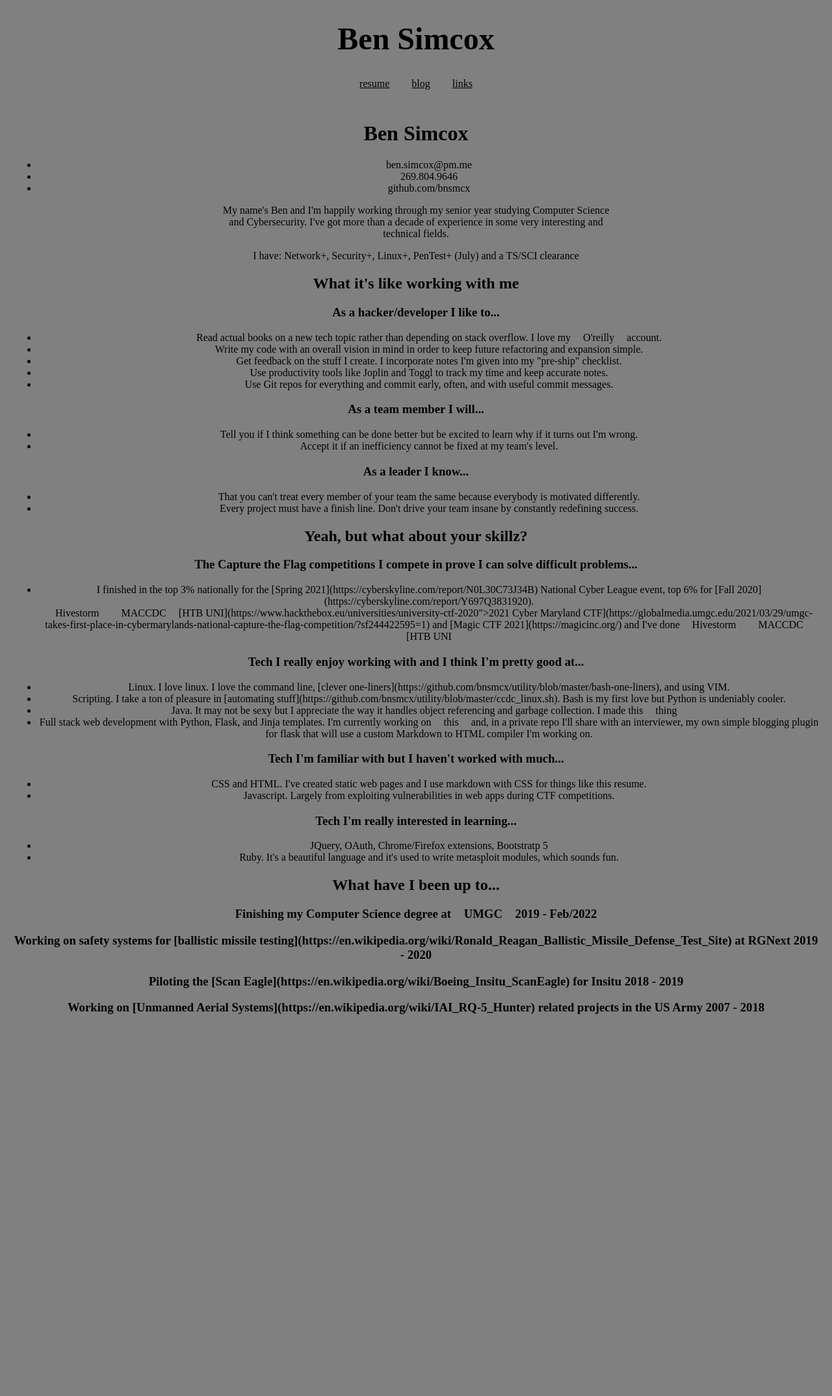
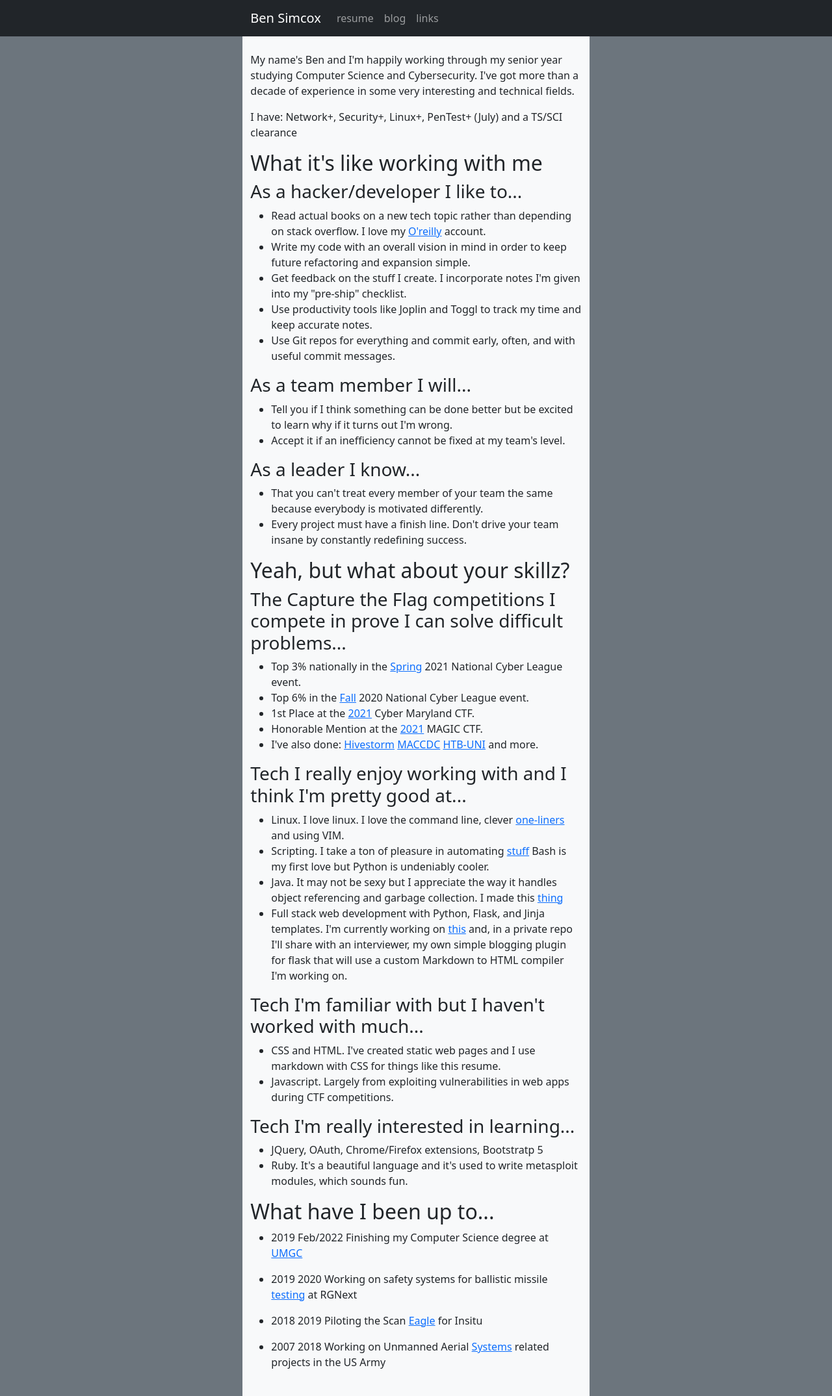
Before and after one commit to bnsmcx/bnsmcx.com, a Flask app: page /resume in a window 1280 px wide. Shown: the whole page at 65% size. Before the commit the page ends 1561 px from the top, so only its background shows below. Run offline with Flask 2, Linux system fonts and the light colour scheme.

Commit message:
updated css

```diff
--- a/app.py
+++ b/app.py
@@ -28,10 +28,10 @@
     for post_date in blog_posts:
         post_markdown_file = get_content_path(blog_dir + post_date + "/")
         preview = m2h.Compiler(post_markdown_file).get_preview()
-        # The first line of 'content' makes the entire content division a link to the post
-        content += "<a style=\"display:block\" href=\"/blog/" + post_date + "\"><div>\n" + \
-                   post_date + \
+        content += "<a class=\"text-center text-decoration-none text-dark\" href=\"/blog/" + post_date + \
+                   "\"><div class=\"bg-body shadow-lg p-4 mb-5 rounded mask\">\n" + \
                    preview + \
+                   "<h4>" + post_date + "</h4>" + \
                    "</div></a>\n"
     return render_template('base.html', links=map_links(), content=content)
 
@@ -81,4 +81,4 @@
 
 
 if __name__ == '__main__':
-    app.run()
+    app.run(debug=True)
--- a/md_to_html.py
+++ b/md_to_html.py
@@ -61,7 +61,7 @@
     """parse and return a link"""
     text = re.search(r"\[(.+)\]", token).group(1)
     url = re.search(r"\((.+)\)", token).group(1)
-    return "<a href\"" + url + "\">" + text + "</a>"
+    return "<a href=\"" + url + "\">" + text + "</a>"
 
 
 def _parse_image(token: str) -> str:
@@ -76,8 +76,9 @@
     punctuation = ""
     if re.search(r"!\[(.+)\]\((.+)\)", token):
         return _parse_image(token)
-    if re.search(r"\[(.+)\]\((.+)\)", token):
+    if re.search(r"\[((.+)(\s*)(.*))\]\((.+)\)", token):
         return _parse_link(token)
+    # This line handles punctuation adjacent to significant asterix
     if re.match("[^a-zA-Z0-9_\\*`]", token[-1]):
         punctuation = token[-1]
         token = token[:-1]
--- a/static/content/resume/resume.md
+++ b/static/content/resume/resume.md
@@ -1,12 +1,3 @@
-<!-- The (first) h1 will be used as the <title> of the HTML page -->
-# Ben Simcox
-
-<!-- The unordered list immediately after the h1 will be formatted on a single
-line. It is intended to be used for contact details -->
-- ben.simcox@pm.me
-- 269.804.9646
-- [github.com/bnsmcx](https://github.com/bnsmcx)
-
 <!-- The paragraph after the h1 and ul and before the first h2 is optional. It
 is intended to be used for a short summary. -->
 My name's Ben and I'm happily working through my senior year studying Computer Science and Cybersecurity.  I've got more than a decade of experience in some very interesting and technical fields.
@@ -33,12 +24,15 @@
 
 ## Yeah, but what about your skillz?
 ### The Capture the Flag competitions I compete in prove I can solve difficult problems...
-* I finished in the top 3% nationally for the [Spring 2021](https://cyberskyline.com/report/N0L30C73J34B) National Cyber League event, top 6% for [Fall 2020](https://cyberskyline.com/report/Y697Q3831920).
-* We won the [2021 Cyber Maryland CTF](https://globalmedia.umgc.edu/2021/03/29/umgc-takes-first-place-in-cybermarylands-national-capture-the-flag-competition/?sf244422595=1) and [Magic CTF 2021](https://magicinc.org/) and I've done [Hivestorm](https://www.hivestorm.org/), [MACCDC](https://maccdc.org/), [HTB UNI](https://www.hackthebox.eu/universities/university-ctf-2020), and more.
+* Top 3% nationally in the [Spring](https://cyberskyline.com/report/N0L30C73J34B) 2021 National Cyber League event.
+* Top 6% in the [Fall](https://cyberskyline.com/report/Y697Q3831920) 2020 National Cyber League event.
+* 1st Place at the [2021](https://globalmedia.umgc.edu/2021/03/29/umgc-takes-first-place-in-cybermarylands-national-capture-the-flag-competition/?sf244422595=1) Cyber Maryland CTF.
+* Honorable Mention at the [2021](https://magicinc.org/) MAGIC CTF.
+* I've also done: [Hivestorm](https://www.hivestorm.org/), [MACCDC](https://maccdc.org/), [HTB-UNI](https://www.hackthebox.eu/universities/university-ctf-2020), and more.
 
 ### Tech I really enjoy working with and I think I'm pretty good at...
-* Linux.  I love linux.  I love the command line, [clever one-liners](https://github.com/bnsmcx/utility/blob/master/bash-one-liners), and using VIM.
-* Scripting.  I take a ton of pleasure in [automating stuff](https://github.com/bnsmcx/utility/blob/master/ccdc_linux.sh).  Bash is my first love but Python is undeniably cooler.
+* Linux.  I love linux.  I love the command line, clever [one-liners](https://github.com/bnsmcx/utility/blob/master/bash-one-liners), and using VIM.
+* Scripting.  I take a ton of pleasure in automating [stuff](https://github.com/bnsmcx/utility/blob/master/ccdc_linux.sh).  Bash is my first love but Python is undeniably cooler.
 * Java.  It may not be sexy but I appreciate the way it handles object referencing and garbage collection.  I made this [thing](https://github.com/bnsmcx/hash-master).
 * Full stack web development with Python, Flask, and Jinja templates.  I'm currently working on [this](https://github.com/bnsmcx/bnsmcx.com) and, in a private repo I'll share with an interviewer, my own simple blogging plugin for flask that will use a custom Markdown to HTML compiler I'm working on.
 
@@ -55,10 +49,10 @@
 
 <!-- You have to wrap the "left" and "right" half of these headings in spans by
 hand -->
-### <span>Finishing my Computer Science degree at [UMGC](https://www.umgc.edu/)</span> <span>2019 - Feb/2022</span>
+* **2019 - Feb/2022** Finishing my Computer Science degree at [UMGC](https://www.umgc.edu/)
 
-### <span>Working on safety systems for [ballistic missile testing](https://en.wikipedia.org/wiki/Ronald_Reagan_Ballistic_Missile_Defense_Test_Site) at RGNext</span> <span>2019 - 2020</span>
+* **2019 - 2020** Working on safety systems for ballistic missile [testing](https://en.wikipedia.org/wiki/Ronald_Reagan_Ballistic_Missile_Defense_Test_Site) at RGNext
 
-### <span>Piloting the [Scan Eagle](https://en.wikipedia.org/wiki/Boeing_Insitu_ScanEagle) for Insitu</span> <span>2018 - 2019</span>
+* **2018 - 2019** Piloting the Scan [Eagle](https://en.wikipedia.org/wiki/Boeing_Insitu_ScanEagle) for Insitu
 
-### <span>Working on [Unmanned Aerial Systems](https://en.wikipedia.org/wiki/IAI_RQ-5_Hunter) related projects in the US Army</span> <span>2007 - 2018</span>
+* **2007 - 2018** Working on Unmanned Aerial [Systems](https://en.wikipedia.org/wiki/IAI_RQ-5_Hunter) related projects in the US Army
--- a/static/style.css
+++ /dev/null
@@ -1,70 +0,0 @@
-body {
-    font-family: Ubuntu;
-    background-color: gray;
-}
-
-.title {
-    text-align: center;
-    font-size: xxx-large;
-}
-
-.sub-title {
-    text-align: center;
-}
-
-.navigation {
-    text-align: center;
-    padding: 1px;
-}
-
-a {
-    color: black;
-    padding: 15px;
-}
-
-a:hover {
-    color: darkred;
-    font-weight: bold;
-}
-
-p {
-    width: 600px;
-    margin-left: auto;
-    margin-right: auto;
-}
-
-.resume-summary {
-    with: 300px;
-}
-
-h3 {
-    text-align: center;
-}
-
-li {
-    text-align: center;
-}
-
-ol {
-    text-align: center;
-    padding: 1px;
-}
-
-div {
-    text-align: center;
-    padding: 10px;
-}
-
-.error {
-    color: darkred;
-    font-weight: bolder;
-}
-
-table {
-    margin-right: auto;
-    margin-left: auto;
-}
-
-img {
-    width: 150px;
-}
--- a/templates/base.html
+++ b/templates/base.html
@@ -1,20 +1,52 @@
 <!DOCTYPE html>
 <html lang="en">
 <head>
-    {% block head %}
-        <link rel="stylesheet" type="text/css" href="../static/style.css"/>
-        <title>{% block title %}{% endblock %}Ben Simcox</title>
-    {% endblock %}
+    <!-- Required meta tags -->
+    <meta charset="utf-8">
+    <meta name="viewport" content="width=device-width, initial-scale=1">
+
+    <!-- Local CSS -->
+    <link rel="stylesheet" type="text/css" href="../static/style.css"/>
+    <!-- Bootstrap CDN link -->
+    <link href="https://cdn.jsdelivr.net/npm/bootstrap@5.0.1/dist/css/bootstrap.min.css" rel="stylesheet" integrity="sha384-+0n0xVW2eSR5OomGNYDnhzAbDsOXxcvSN1TPprVMTNDbiYZCxYbOOl7+AMvyTG2x" crossorigin="anonymous">
+
+    <title>{% block title %}{% endblock %}Ben Simcox</title>
 </head>
-<body>
-    <h1 class="title">Ben Simcox</h1>
-    <ul class="navigation">{% for link in links %}
-        <a href="/{{ link }}">{{ link }}</a>
-    {% endfor %}</ul>
-    <div id="content">{% block content %}{{ content|safe }}{% endblock %}</div>
-    <div id="footer">
+<body class="bg-secondary">
+    <nav class="navbar navbar-expand-lg navbar-dark bg-dark">
+        <div class="container-fluid col-5 align-self-center">
+            <button type="button"
+                    class="navbar-toggler"
+                    data-bs-toggle="collapse"
+                    data-bs-target="#navbar"
+                    aria-controls="navbar"
+                    aria-expanded="false"
+                    aria-label="toggle navigation">
+                <span class="navbar-toggler-icon"></span>
+            </button>
+            <a class="navbar-brand" href="/">Ben Simcox</a>
+            <div class="navbar-collapse collapse" id="navbar">
+                <ul class="navbar-nav me-auto mb-2 mb-lg-0">
+                    {% for link in links %}
+                        <li class="nav-item">
+                            <a class="nav-link" href="/{{ link }}">{{ link }}</a>
+                        </li>
+                    {% endfor %}
+                </ul>
+            </div>
+        </div>
+    </nav>
+    <div>
+        <div class="container-fluid col-5 align-self-center pt-4 pb-4 bg-light" id="content">
+            {% block content %}
+                {{ content|safe }}
+            {% endblock %}
+        </div>
+    </div>
+    <div>
         {% block footer %}
         {% endblock %}
     </div>
+<script src="https://cdn.jsdelivr.net/npm/bootstrap@5.0.1/dist/js/bootstrap.bundle.min.js" integrity="sha384-gtEjrD/SeCtmISkJkNUaaKMoLD0//ElJ19smozuHV6z3Iehds+3Ulb9Bn9Plx0x4" crossorigin="anonymous"></script>
 </body>
 </html>
```
